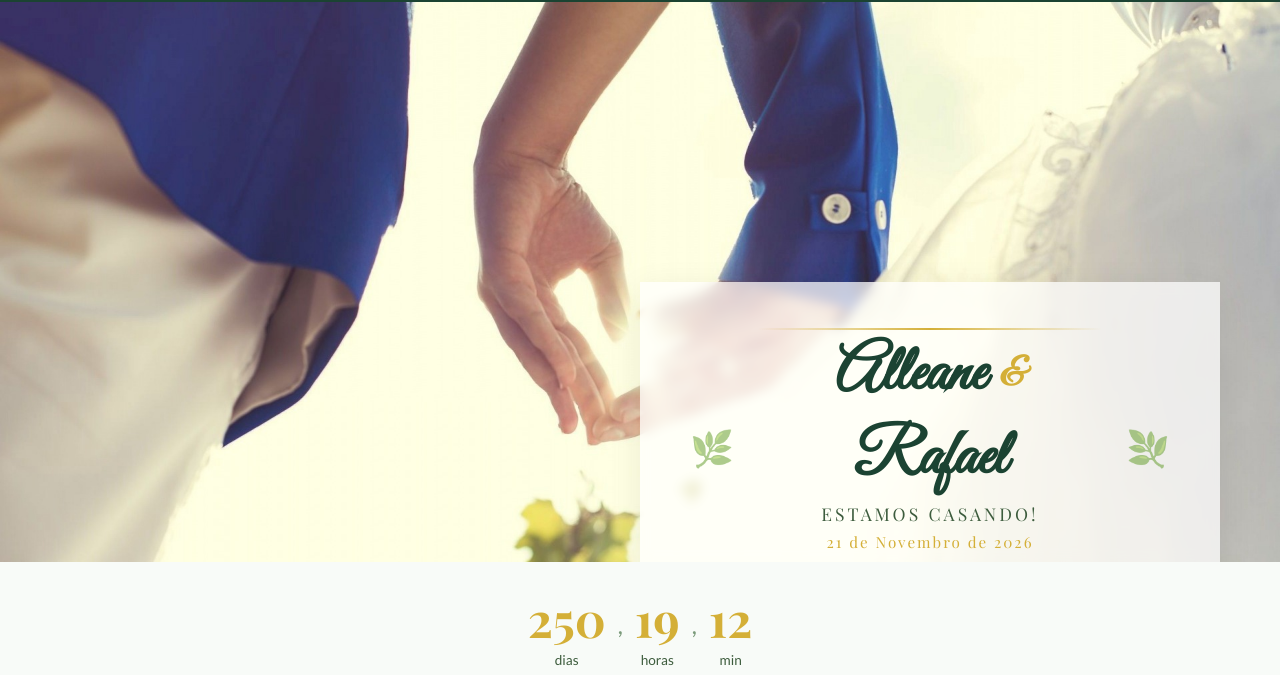
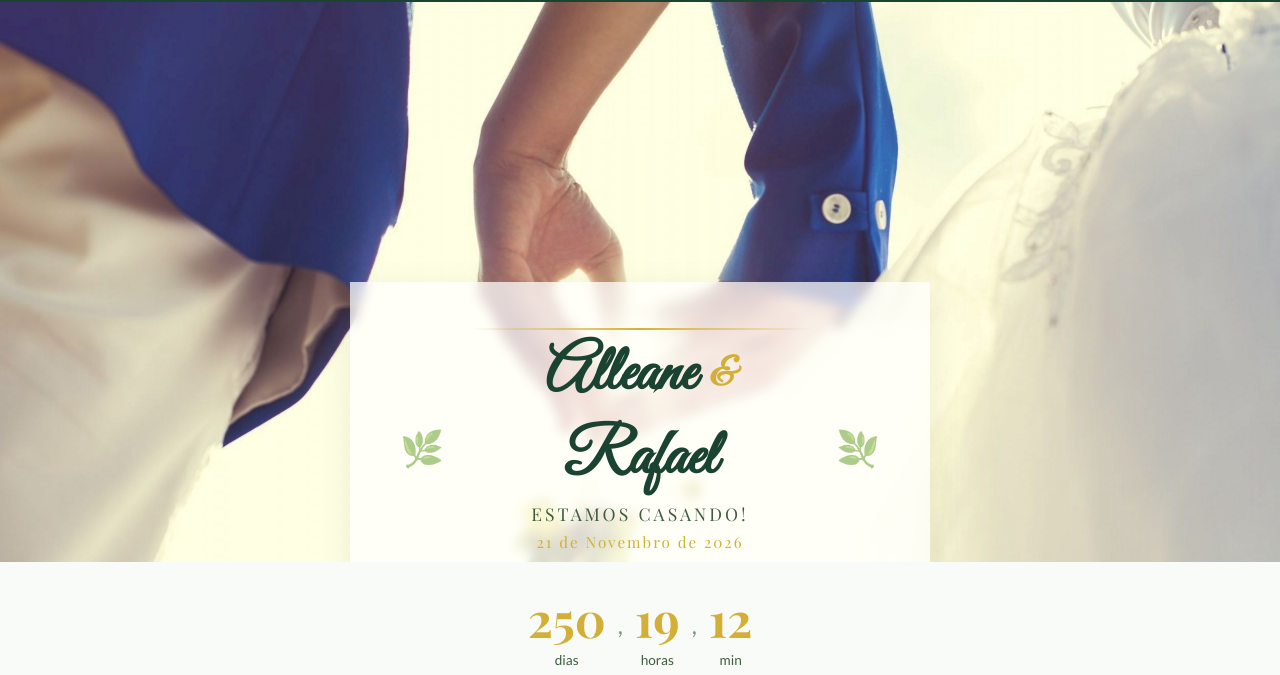
Before and after one commit to RafaelSimo/Casamento, a plain HTML site: page frontend/index.html in a window 1280 px wide. Shown: the part 162-837 px from the top of the page. Drawn offline with nearby package versions, Linux system fonts and the light colour scheme; no server answers; a web font is replaced by a local one.

Commit message:
Centralizar card overlay com left:0 right:0 margin:auto

```diff
--- a/frontend/css/style.css
+++ b/frontend/css/style.css
@@ -290,8 +290,9 @@ body {
 .hero-names-overlay {
   position: absolute;
   top: 50%;
-  left: 50%;
-  transform: translate(-50%, -50%);
+  left: 0;
+  right: 0;
+  transform: translateY(-50%);
   display: flex;
   align-items: center;
   justify-content: center;
@@ -299,6 +300,7 @@ body {
   padding: 36px 50px;
   max-width: 580px;
   width: 90%;
+  margin: 0 auto;
   background: rgba(255, 255, 255, 0.72);
   backdrop-filter: blur(6px);
   -webkit-backdrop-filter: blur(6px);
```
